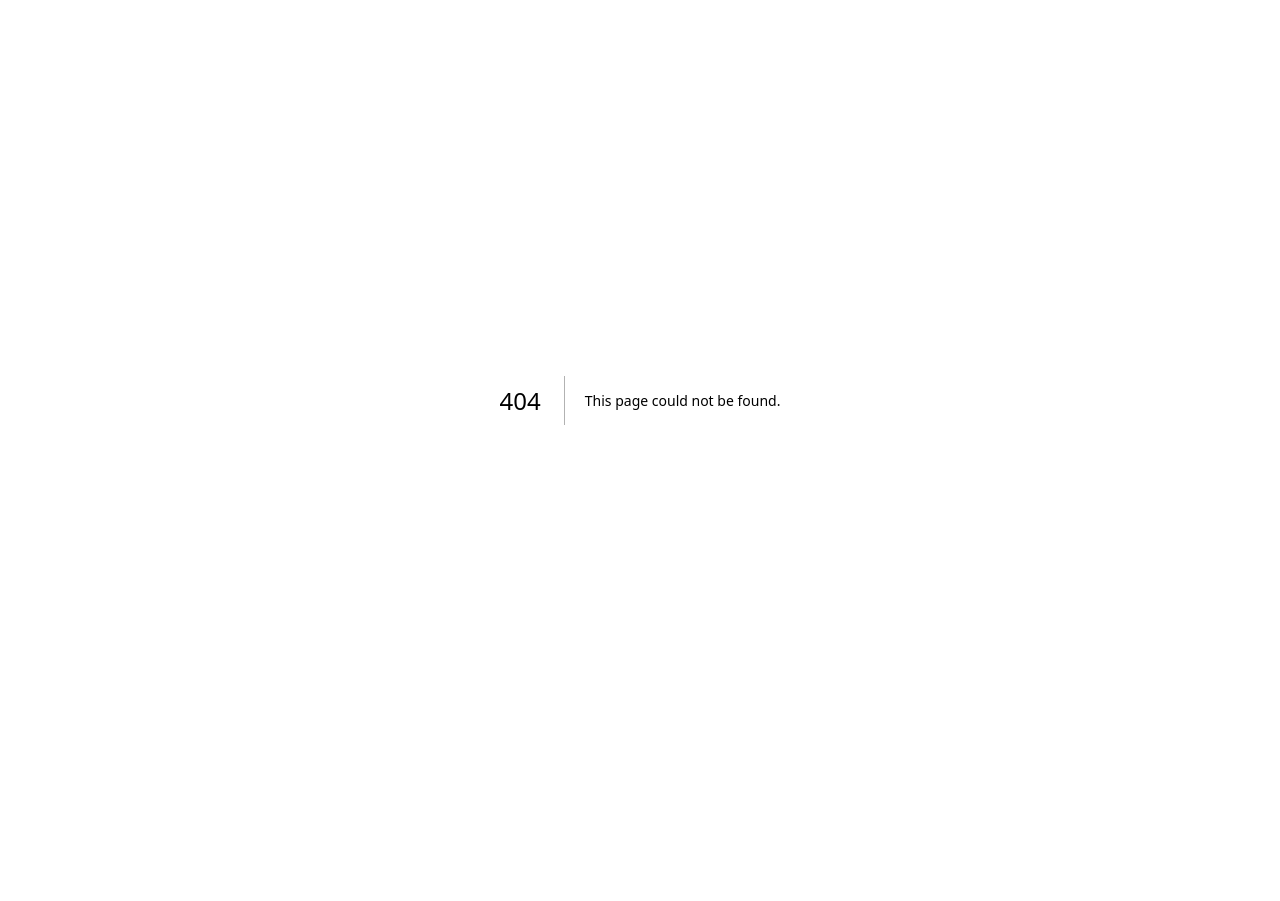
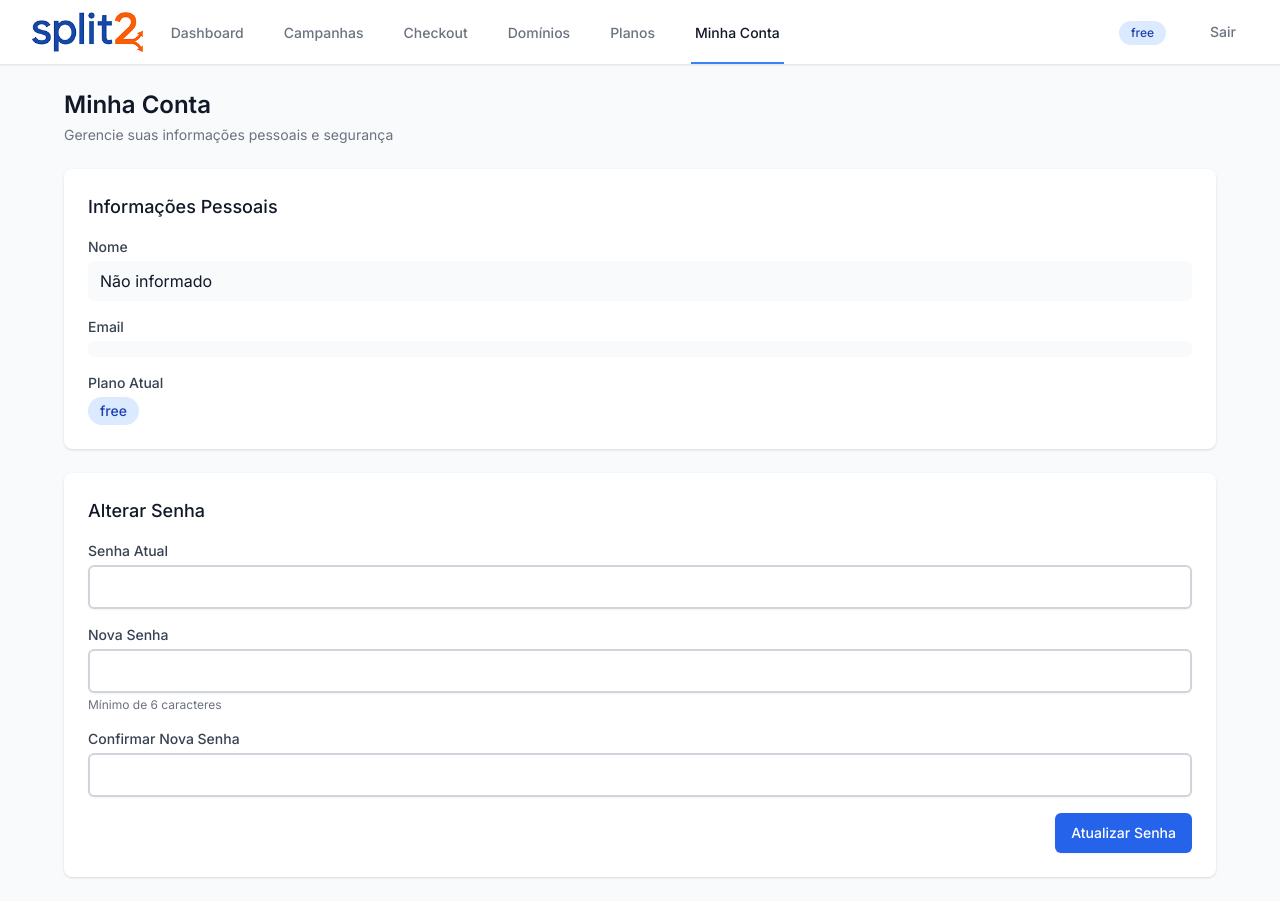
Before and after one commit to augustoribeiro1/tracker-saas-standalone-lastone, a Next.js app: page /account in a window 1280 px wide. Before the commit this address had no page. Before the commit the page ends 800 px from the top, so only its background shows below. Built offline with nearby package versions, Linux system fonts and the light colour scheme; no server answers.

Commit message:
feat: add account page with user info and password change

```diff
--- /dev/null
+++ b/app/(dashboard)/account/page.tsx
@@ -0,0 +1,168 @@
+'use client';
+
+import { useSession } from 'next-auth/react';
+import { useState } from 'react';
+import { Button } from '@/components/ui/button';
+
+export default function AccountPage() {
+  const { data: session } = useSession();
+  const [currentPassword, setCurrentPassword] = useState('');
+  const [newPassword, setNewPassword] = useState('');
+  const [confirmPassword, setConfirmPassword] = useState('');
+  const [loading, setLoading] = useState(false);
+  const [message, setMessage] = useState<{ type: 'success' | 'error', text: string } | null>(null);
+
+  const handleUpdatePassword = async (e: React.FormEvent) => {
+    e.preventDefault();
+    setMessage(null);
+
+    // Validações
+    if (!currentPassword || !newPassword || !confirmPassword) {
+      setMessage({ type: 'error', text: 'Preencha todos os campos' });
+      return;
+    }
+
+    if (newPassword !== confirmPassword) {
+      setMessage({ type: 'error', text: 'As senhas não coincidem' });
+      return;
+    }
+
+    if (newPassword.length < 6) {
+      setMessage({ type: 'error', text: 'A nova senha deve ter pelo menos 6 caracteres' });
+      return;
+    }
+
+    setLoading(true);
+
+    try {
+      const res = await fetch('/api/account/update-password', {
+        method: 'POST',
+        headers: { 'Content-Type': 'application/json' },
+        body: JSON.stringify({
+          currentPassword,
+          newPassword
+        })
+      });
+
+      const data = await res.json();
+
+      if (res.ok) {
+        setMessage({ type: 'success', text: 'Senha atualizada com sucesso!' });
+        setCurrentPassword('');
+        setNewPassword('');
+        setConfirmPassword('');
+      } else {
+        setMessage({ type: 'error', text: data.error || 'Erro ao atualizar senha' });
+      }
+    } catch (error) {
+      setMessage({ type: 'error', text: 'Erro ao conectar com o servidor' });
+    } finally {
+      setLoading(false);
+    }
+  };
+
+  return (
+    <div className="space-y-6 px-4 sm:px-6 lg:px-8">
+      <div>
+        <h1 className="text-2xl font-semibold text-gray-900">Minha Conta</h1>
+        <p className="mt-1 text-sm text-gray-500">
+          Gerencie suas informações pessoais e segurança
+        </p>
+      </div>
+
+      {/* Informações do Usuário */}
+      <div className="bg-white shadow rounded-lg p-6">
+        <h2 className="text-lg font-medium text-gray-900 mb-4">Informações Pessoais</h2>
+        <div className="space-y-4">
+          <div>
+            <label className="block text-sm font-medium text-gray-700">Nome</label>
+            <div className="mt-1 px-3 py-2 bg-gray-50 rounded-md text-gray-900">
+              {session?.user?.name || 'Não informado'}
+            </div>
+          </div>
+          <div>
+            <label className="block text-sm font-medium text-gray-700">Email</label>
+            <div className="mt-1 px-3 py-2 bg-gray-50 rounded-md text-gray-900">
+              {session?.user?.email}
+            </div>
+          </div>
+          <div>
+            <label className="block text-sm font-medium text-gray-700">Plano Atual</label>
+            <div className="mt-1">
+              <span className="inline-flex items-center px-3 py-1 rounded-full text-sm font-medium bg-blue-100 text-blue-800">
+                {session?.user?.plan || 'free'}
+              </span>
+            </div>
+          </div>
+        </div>
+      </div>
+
+      {/* Alterar Senha */}
+      <div className="bg-white shadow rounded-lg p-6">
+        <h2 className="text-lg font-medium text-gray-900 mb-4">Alterar Senha</h2>
+
+        {message && (
+          <div className={`mb-4 p-4 rounded-md ${
+            message.type === 'success'
+              ? 'bg-green-50 text-green-800 border border-green-200'
+              : 'bg-red-50 text-red-800 border border-red-200'
+          }`}>
+            {message.text}
+          </div>
+        )}
+
+        <form onSubmit={handleUpdatePassword} className="space-y-4">
+          <div>
+            <label htmlFor="currentPassword" className="block text-sm font-medium text-gray-700">
+              Senha Atual
+            </label>
+            <input
+              id="currentPassword"
+              type="password"
+              value={currentPassword}
+              onChange={(e) => setCurrentPassword(e.target.value)}
+              className="mt-1 block w-full rounded-md border-2 border-gray-300 shadow-sm px-3 py-2 bg-white text-gray-900 focus:border-blue-500 focus:ring-blue-500"
+              required
+            />
+          </div>
+
+          <div>
+            <label htmlFor="newPassword" className="block text-sm font-medium text-gray-700">
+              Nova Senha
+            </label>
+            <input
+              id="newPassword"
+              type="password"
+              value={newPassword}
+              onChange={(e) => setNewPassword(e.target.value)}
+              className="mt-1 block w-full rounded-md border-2 border-gray-300 shadow-sm px-3 py-2 bg-white text-gray-900 focus:border-blue-500 focus:ring-blue-500"
+              required
+              minLength={6}
+            />
+            <p className="mt-1 text-xs text-gray-500">Mínimo de 6 caracteres</p>
+          </div>
+
+          <div>
+            <label htmlFor="confirmPassword" className="block text-sm font-medium text-gray-700">
+              Confirmar Nova Senha
+            </label>
+            <input
+              id="confirmPassword"
+              type="password"
+              value={confirmPassword}
+              onChange={(e) => setConfirmPassword(e.target.value)}
+              className="mt-1 block w-full rounded-md border-2 border-gray-300 shadow-sm px-3 py-2 bg-white text-gray-900 focus:border-blue-500 focus:ring-blue-500"
+              required
+            />
+          </div>
+
+          <div className="flex justify-end">
+            <Button type="submit" disabled={loading}>
+              {loading ? 'Atualizando...' : 'Atualizar Senha'}
+            </Button>
+          </div>
+        </form>
+      </div>
+    </div>
+  );
+}
--- a/app/(dashboard)/layout.tsx
+++ b/app/(dashboard)/layout.tsx
@@ -16,6 +16,7 @@ function DashboardNav() {
     { name: 'Checkout', href: '/webhooks' },
     { name: 'Domínios', href: '/domains' },
     { name: 'Planos', href: '/pricing' },
+    { name: 'Minha Conta', href: '/account' },
   ];
 
   return (
--- /dev/null
+++ b/app/api/account/update-password/route.ts
@@ -0,0 +1,78 @@
+import { NextRequest, NextResponse } from 'next/server';
+import { getServerSession } from 'next-auth';
+import { authOptions } from '@/lib/auth';
+import { db } from '@/lib/db';
+import bcrypt from 'bcryptjs';
+
+export async function POST(req: NextRequest) {
+  try {
+    const session = await getServerSession(authOptions);
+
+    if (!session?.user?.email) {
+      return NextResponse.json(
+        { error: 'Não autenticado' },
+        { status: 401 }
+      );
+    }
+
+    const { currentPassword, newPassword } = await req.json();
+
+    // Validações
+    if (!currentPassword || !newPassword) {
+      return NextResponse.json(
+        { error: 'Senha atual e nova senha são obrigatórias' },
+        { status: 400 }
+      );
+    }
+
+    if (newPassword.length < 6) {
+      return NextResponse.json(
+        { error: 'A nova senha deve ter pelo menos 6 caracteres' },
+        { status: 400 }
+      );
+    }
+
+    // Buscar usuário
+    const user = await db.user.findUnique({
+      where: { email: session.user.email }
+    });
+
+    if (!user) {
+      return NextResponse.json(
+        { error: 'Usuário não encontrado' },
+        { status: 404 }
+      );
+    }
+
+    // Verificar senha atual
+    const isPasswordValid = await bcrypt.compare(currentPassword, user.password);
+
+    if (!isPasswordValid) {
+      return NextResponse.json(
+        { error: 'Senha atual incorreta' },
+        { status: 400 }
+      );
+    }
+
+    // Hash da nova senha
+    const hashedPassword = await bcrypt.hash(newPassword, 10);
+
+    // Atualizar senha no banco
+    await db.user.update({
+      where: { email: session.user.email },
+      data: { password: hashedPassword }
+    });
+
+    return NextResponse.json({
+      success: true,
+      message: 'Senha atualizada com sucesso'
+    });
+
+  } catch (error) {
+    console.error('Erro ao atualizar senha:', error);
+    return NextResponse.json(
+      { error: 'Erro interno do servidor' },
+      { status: 500 }
+    );
+  }
+}
```
